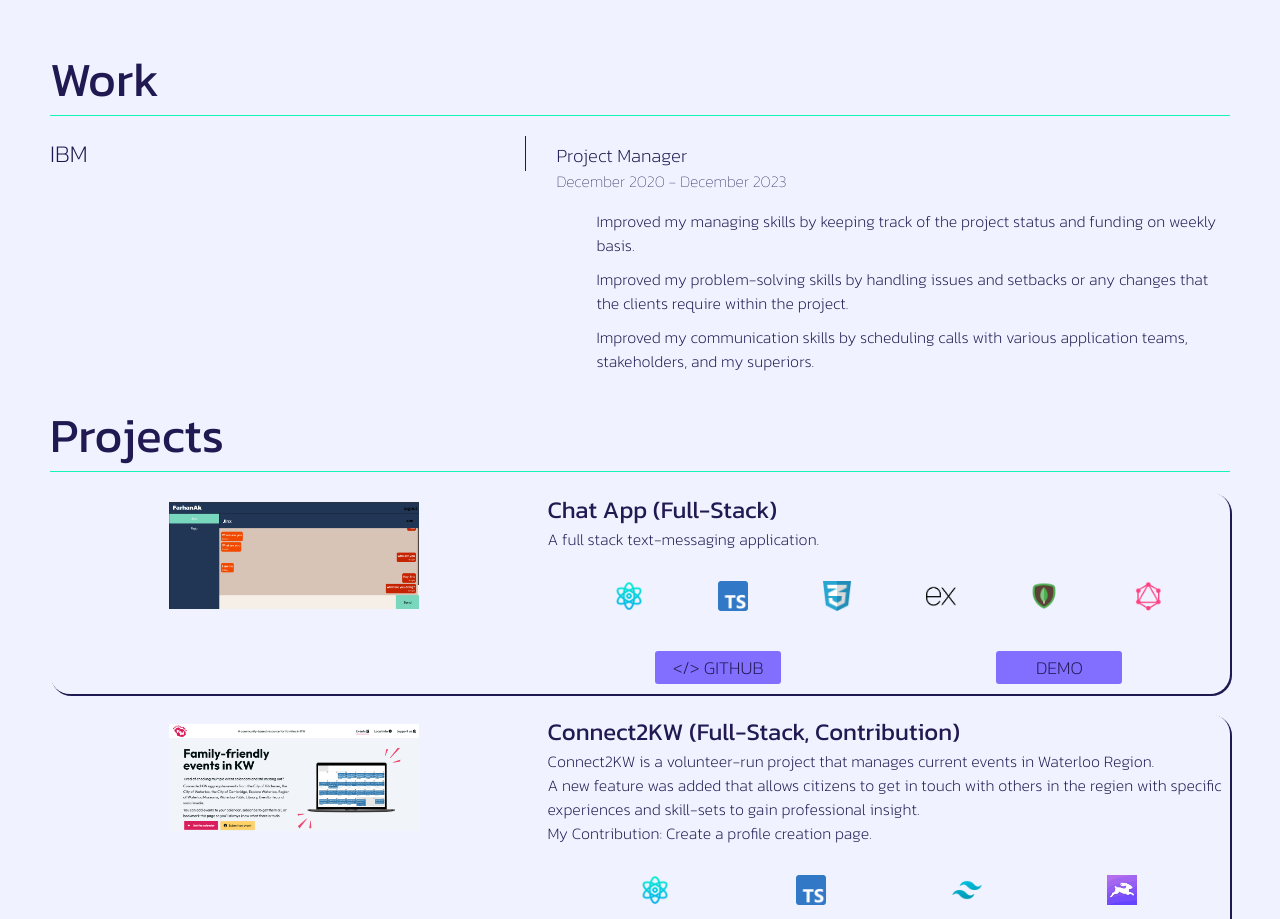
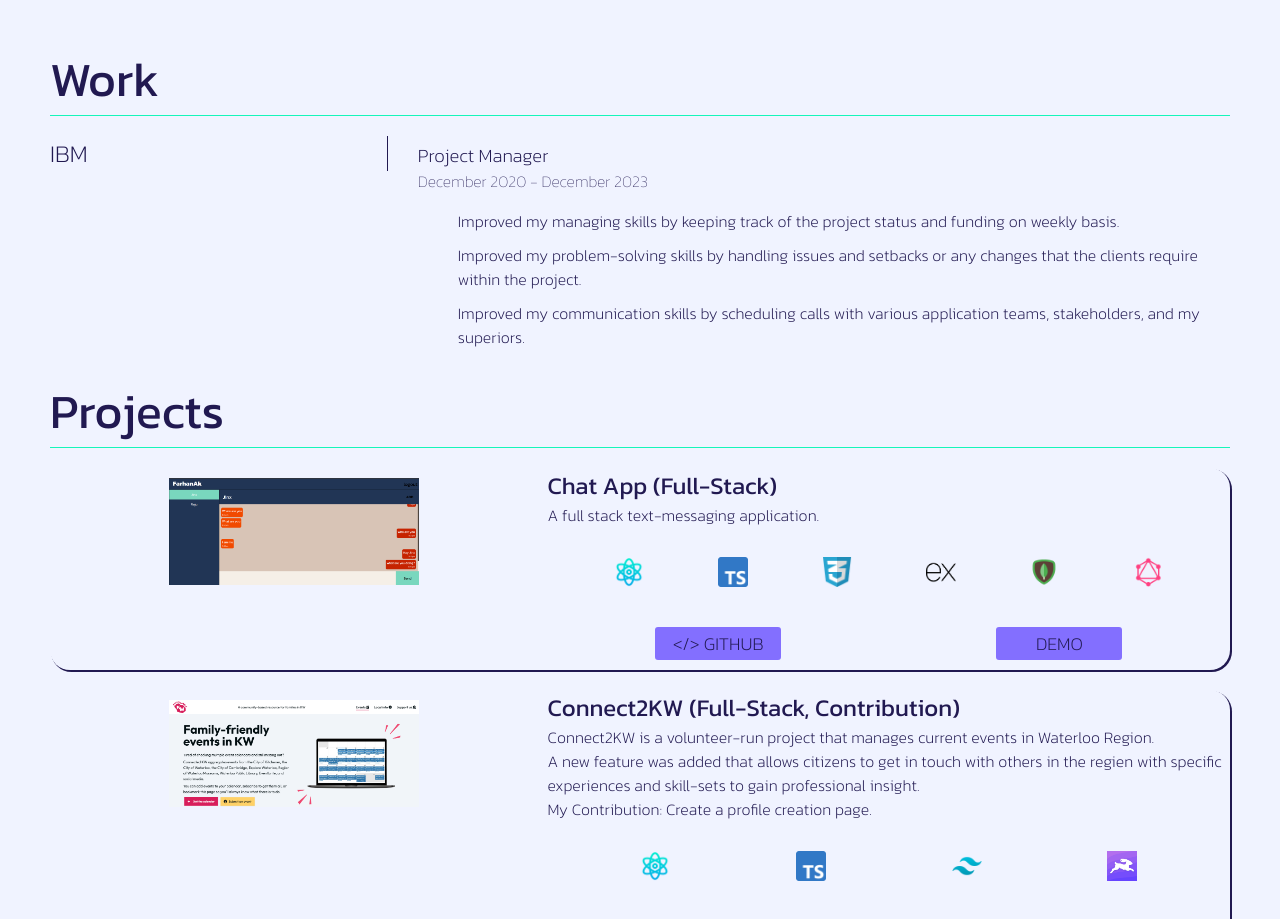
Before and after one commit to FarhanAk98/Portfolio, a React (Vite) app: page / in a window 1280 px wide. Shown: the part 1442-2361 px from the top of the page. Built offline with nearby package versions, Linux system fonts and the light colour scheme.

Commit message:
UI Improvement

```diff
--- a/src/Work.css
+++ b/src/Work.css
@@ -16,7 +16,7 @@
 
 #experience h2{
     height: fit-content;
-    flex-basis: 52%;
+    flex-basis: 30%;
     padding-right: 20px;
     border-right: solid var(--color-four) 1px;
 }
```
